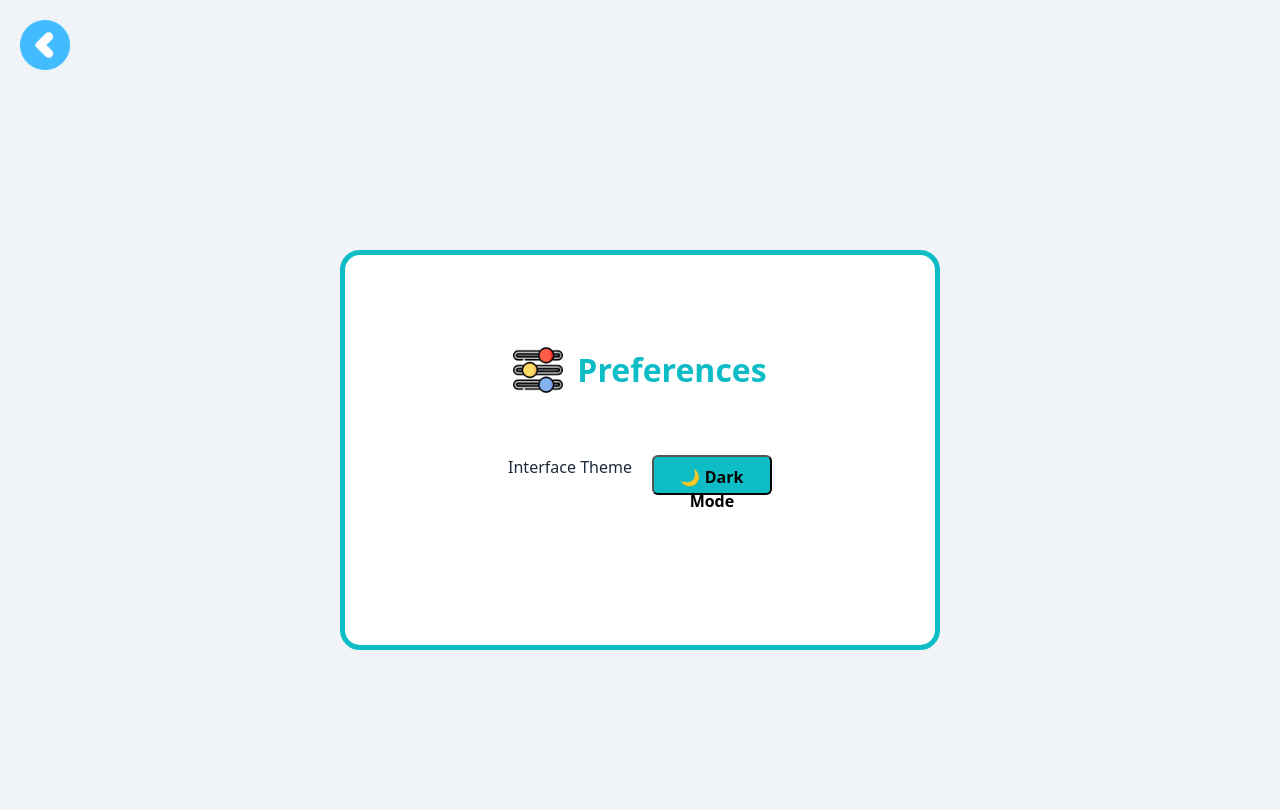
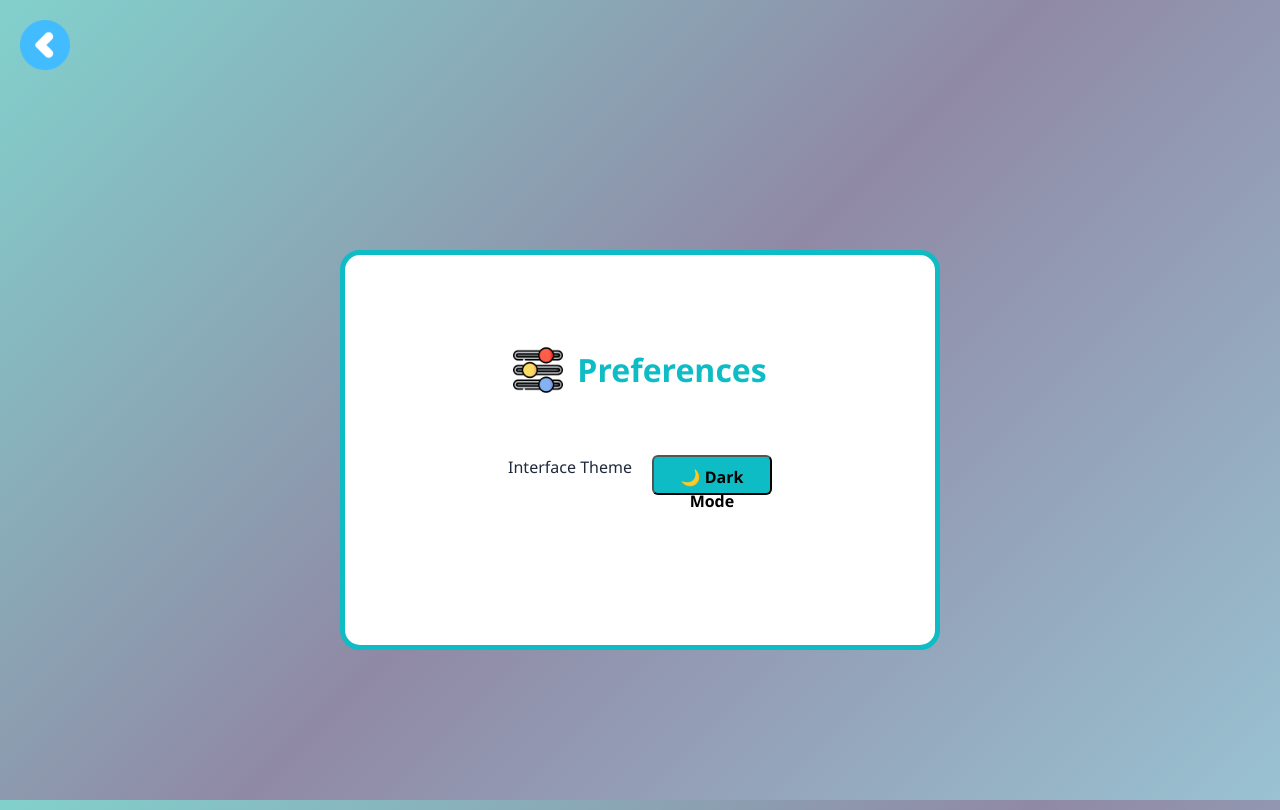
Before and after one commit to Qhathizwe/Sky-View-Weather-App, a React (Vite) app: page /settings-page in a window 1280 px wide. Built offline with nearby package versions, Linux system fonts and the light colour scheme; the HTML template or start-up script is replaced by a standard one.

Commit message:
dark and light mode colors alterations

```diff
--- a/src/App.css
+++ b/src/App.css
@@ -1,32 +1,82 @@
+:root {
+  /* Light Mode - Soft ocean/sky blend */
+  --bg-gradient: linear-gradient(135deg, #82d1cd 0%, #9089a5 50%, #99c2d2 100%);
+  --bg-solid: #f0f4f8;
 
-:root {
-  --bg-color: white;
-  --text-color: #1e293b;
-  --card-bg: #ffffff;
+  /* Glassmorphism - Light */
+  --glass-bg: rgba(255, 255, 255, 0.55);
+  --glass-border: rgba(255, 255, 255, 0.8);
+  --glass-shadow: 0 8px 32px rgba(31, 38, 135, 0.1);
+  --glass-text: #1e293b;
 
+  /* Text */
+  --text-primary: #1e293b;
+  --text-secondary: #475569;
+  --text-muted: #64748b;
+
+  /* Accent */
+  --accent: #0dbcc5;
+  --accent-hover: #0a9aa1;
+
+  /* Layout */
+  --page-max-width: 800px;
+  --content-padding: 20px;
+  --card-radius: 20px;
 }
 
 :root.dark {
-  --bg-color: #0f172a;
-  --text-color: #f8fafc;
-  --card-bg: #1e293b;
+  /* Dark Mode - Deep space/purple blend */
+  --bg-gradient: linear-gradient(135deg, #0f0c29 0%, #302b63 50%, #24243e 100%);
+  --bg-solid: #0f172a;
 
-  /* 🌙 Dark Mode Gradient Values (Deep Indigo / Space Blue) */
-  --gradient-start: #0f172a;
-  --gradient-mid: #1e1b4b;
-  --gradient-end: #2e1065;
+  /* Glassmorphism - Dark */
+  --glass-bg: rgba(255, 255, 255, 0.06);
+  --glass-border: rgba(255, 255, 255, 0.12);
+  --glass-shadow: 0 8px 32px rgba(0, 0, 0, 0.4);
+  --glass-text: #f1f5f9;
+
+  /* Text */
+  --text-primary: #f1f5f9;
+  --text-secondary: #cbd5e1;
+  --text-muted: #94a3b8;
+
+  --accent: #22d3ee;
+  --accent-hover: #06b6d4;
+}
+
+* {
+  box-sizing: border-box;
+  margin: 0;
+  padding: 0;
+}
+
+html, body, #root {
+  min-height: 100vh;
 }
 
 body {
-  background-color: var(--bg-color);
-  color: var(--text-color);
-  transition: background-color 0.3s ease, color 0.3s ease;
-  margin: 0;
+  font-family: 'Segoe UI', system-ui, -apple-system, sans-serif;
+  background: var(--bg-gradient);
+  background-attachment: fixed;
+  color: var(--text-primary);
+  transition: background 0.4s ease, color 0.3s ease;
+  line-height: 1.5;
 }
-/* Reusable card configuration for any component across your routes */
- .SettingsContainer {
-  background-color: var(--card-bg);
-  color: var(--text-color);
-  border: 1px solid rgba(128, 128, 128, 0.2);
-  transition: background-color 0.3s ease, color 0.3s ease;
+
+::-webkit-scrollbar {
+  width: 8px;
+  height: 8px;
 }
+
+::-webkit-scrollbar-track {
+  background: transparent;
+}
+
+::-webkit-scrollbar-thumb {
+  background: rgba(128, 128, 128, 0.3);
+  border-radius: 10px;
+}
+
+::-webkit-scrollbar-thumb:hover {
+  background: rgba(128, 128, 128, 0.5);
+}
```
